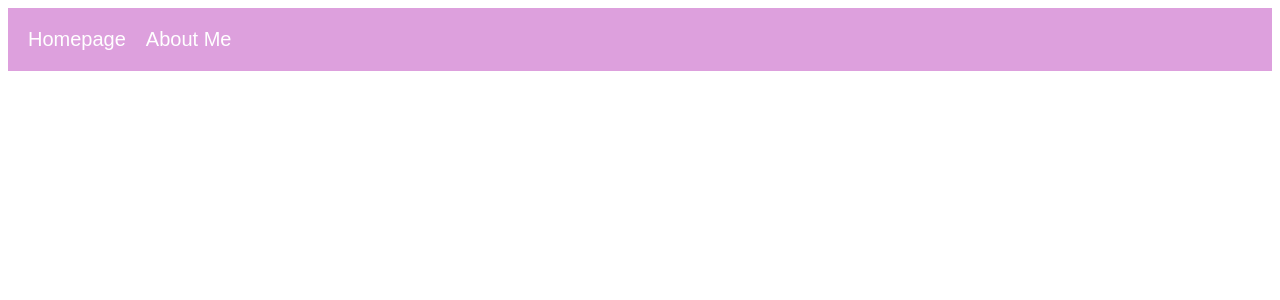
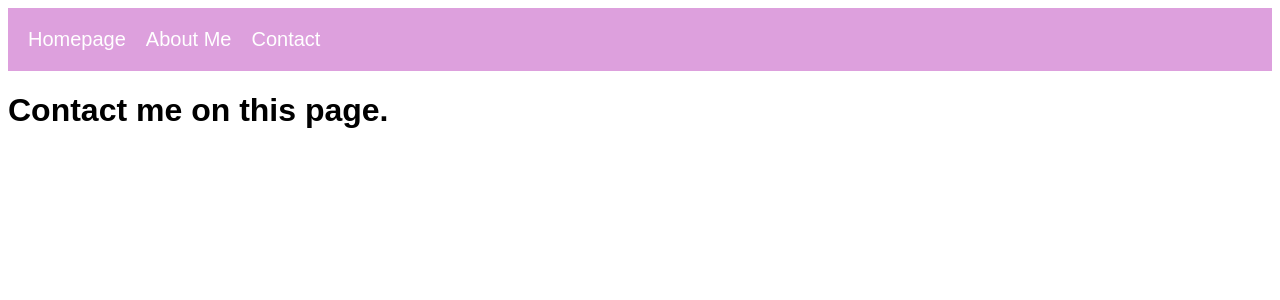
Before and after one commit to ImsirovicAjdin/react-from-scratch-101-simplest, a React (Create React App) app: page /contact in a window 1280 px wide. Before the commit this address had no page. Shown: the top 300 px of the page. Built offline with nearby package versions, Linux system fonts and the light colour scheme.

Commit message:
Complete 4-3-1-04-creating-a-route-ungraded-lab solution

```diff
--- a/public/index.html
+++ b/public/index.html
@@ -24,7 +24,7 @@
       work correctly both with client-side routing and a non-root public URL.
       Learn how to configure a non-root public URL by running `npm run build`.
     -->
-    <title>React From Scratch, Simplest 101</title>
+    <title>4-3-1-04 Creating a route, ungraded lab, SOLUTION</title>
   </head>
   <body>
     <noscript>You need to enable JavaScript to run this app.</noscript>
--- a/src/App.js
+++ b/src/App.js
@@ -1,25 +1,21 @@
 import "./App.css";
 import Homepage from "./Homepage";
 import AboutMe from "./AboutMe";
+import Contact from "./Contact";
 import { Routes, Route, Link } from "react-router-dom";
 
 function App() {
   return (
     <div className="App">
-      {/* <nav className="nav">
-        <a href="#" className="nav-item">Homepage</a>
-        <a href="#" className="nav-item">About Me</a>
-      </nav>
-      <Homepage />
-      <AboutMe /> */}
-
 	  <nav>
       <Link to="/" className="nav-item">Homepage</Link>
       <Link to="/about-me" className="nav-item">About Me</Link>
+      <Link to="/contact" className="nav-item">Contact</Link>
 	  </nav>
       <Routes>
         <Route path="/" element={<Homepage />}></Route>
         <Route path="/about-me" element={<AboutMe />}></Route>
+        <Route path="/contact" element={<Contact />}></Route>
       </Routes>
     </div>
   );
--- /dev/null
+++ b/src/Contact.js
@@ -0,0 +1,7 @@
+function Contact() {
+    return (
+        <h1>Contact me on this page.</h1>
+    )
+}
+
+export default Contact
```
Also changed, not shown: 2 other files (tests, documents, lock files or other folders).
